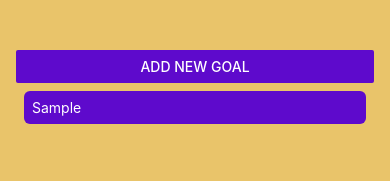
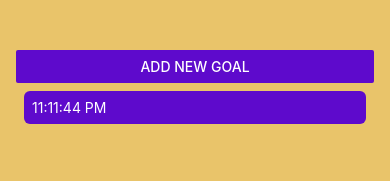
Before and after one commit to Senior-Ori/MyChatApp, a React Native app: screen / in a window 390 px wide. Both pictures are taken after typing "Sample" into the empty fields and a click on the button "ADD GOAL". Shown: the top 181 px of the page. Built offline with nearby package versions, Linux system fonts and the light colour scheme.

Commit message:
project/dev/workingUI2screens

```diff
--- a/App.js
+++ b/App.js
@@ -22,8 +22,12 @@ export default function App() {
     const loadGoalsFromStorage = async () => {
       try {
         const storedGoals = await AsyncStorage.getItem(GOALS_STORAGE_KEY);
-        if (storedGoals !== null) {
+        if (storedGoals !== null && Array.isArray(JSON.parse(storedGoals))) {
           setCourseGoals(JSON.parse(storedGoals));
+          console.log(storedGoals);
+          if (storedGoals !== "[]") {
+            setModalIsVisible(false);
+          }
         }
       } catch (e) {
         console.log("Failed to load goals from storage: ", e);
@@ -32,7 +36,6 @@ export default function App() {
     };
     loadGoalsFromStorage();
   }, []);
-
   useEffect(() => {
     const saveGoalsToStorage = async () => {
       try {
--- a/components/GoalItem.js
+++ b/components/GoalItem.js
@@ -1,6 +1,14 @@
 import { StyleSheet, View, Text, Pressable } from "react-native";
+import { useState, useEffect } from "react";
 
 function GoalItem(props) {
+  const [currentTime, setCurrentTime] = useState(new Date());
+
+  useEffect(() => {
+    const timerId = setInterval(() => setCurrentTime(new Date()), 1000);
+    return () => clearInterval(timerId);
+  }, []);
+
   return (
     <View style={styles.goalItem}>
       <Pressable
@@ -8,11 +16,12 @@ function GoalItem(props) {
         onPress={props.onDeleteItem.bind(this, props.id)}
         style={({ pressed }) => pressed && styles.pressedItem}
       >
-        <Text style={styles.goalText}>{props.text}</Text>
+        <Text style={styles.goalText}>{currentTime.toLocaleTimeString()}</Text>
       </Pressable>
     </View>
   );
 }
+
 export default GoalItem;
 
 const styles = StyleSheet.create({
```
